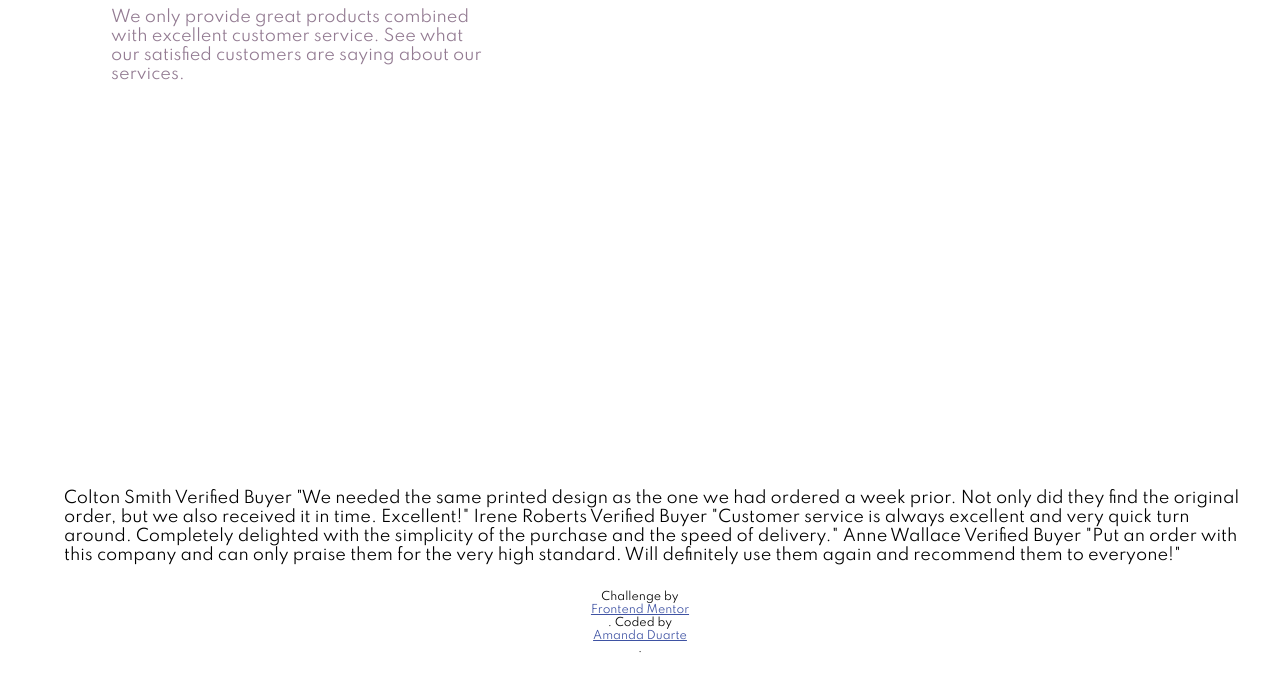
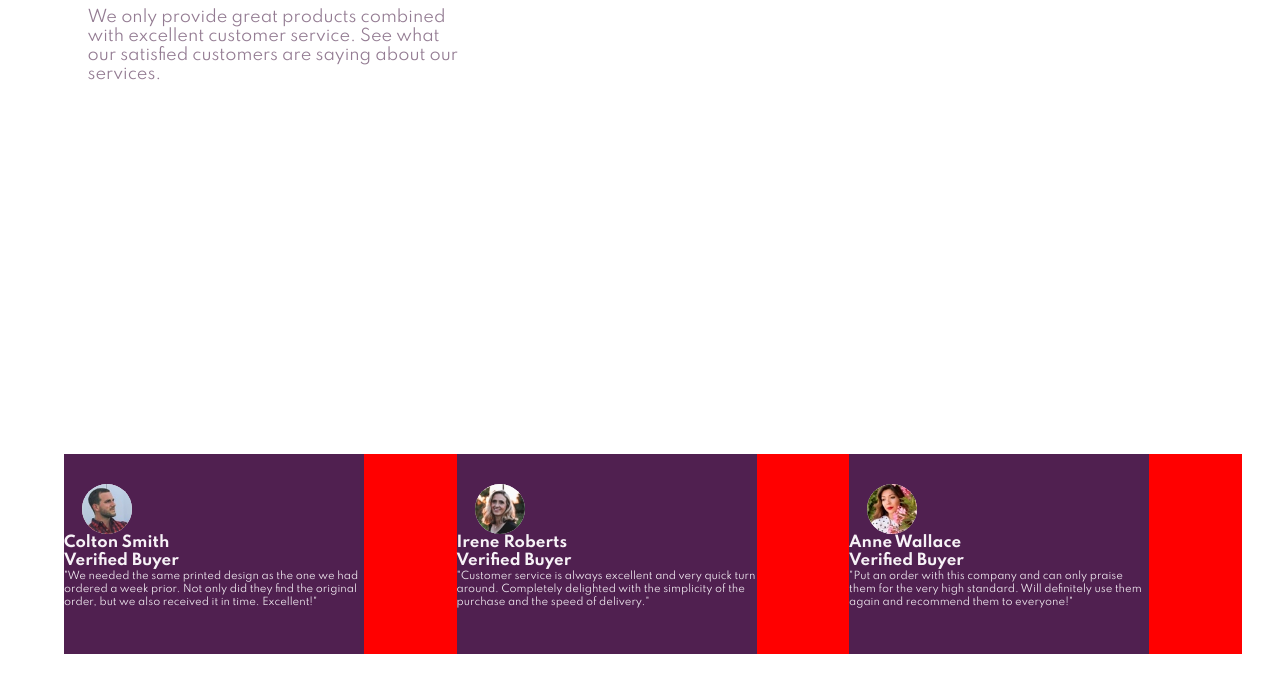
Before and after one commit to amandaduuaarte/social-proof-section-master, a plain HTML site: page index.html in a window 1280 px wide. Shown: the part 342-1036 px from the top of the page. Before the commit the page ends 998 px from the top, so only its background shows below. Drawn offline with Linux system fonts and the light colour scheme.

Commit message:
Inicialização dos segundo card

```diff
--- a/design/cards.css
+++ b/design/cards.css
@@ -33,3 +33,39 @@
     height:13px;
     background-color:hsl(300, 24%, 96%);
 }
+.cardsContainer{
+    display:grid;
+    flex-wrap: wrap;
+    grid-template-columns: 1fr 1fr 1fr;
+    flex-direction: row;
+    background-color:red;
+    justify-content:space-between;
+    margin: 0 0 40px 0;
+    color: hsl(300, 24%, 96%);
+
+}
+.cards{
+    height:200px;
+    width:300px;
+    background-color:hsl(300, 43%, 22%);
+    font-size: 10px;
+}
+.cardTitle{
+    font-size:15px;
+    background-color:hsl(300, 43%, 22%);
+}
+.cardSubTitle{
+    background-color:hsl(300, 43%, 22%);
+}
+.cardText{
+    background-color:hsl(300, 43%, 22%);
+}
+.cardHeader{
+    flex-direction:row;
+}
+#cardsImg{
+    margin:10% 0px 0px 6%;
+    height:50px;
+    width:50px;
+    border-radius: 55%;
+}
--- a/design/style.css
+++ b/design/style.css
@@ -12,7 +12,7 @@
 /* --------------- Divs ------------------------ */
 .container{
     grid-template-rows: 50% 50%;
-    margin: 5% 3% 2% 5%;
+    margin: 5% 3% 5px 5%;
 }
 .initial{
     grid-template-columns: 1fr 1fr;
@@ -28,7 +28,7 @@
 }
 #title{
     color: hsl(300, 43%, 22%);
-    margin: 10% 4% 0% ;
+    margin: 10% 2% 0% ;
     width:25%;
 
 }
@@ -36,7 +36,7 @@
     color:hsl(303, 10%, 53%);
     /*margin: 0% 5% 0% 5%;*/
     flex-direction: row;
-    margin: 3% 4%;
+    margin: 3% 2% 0%;
     justify-content: flex-start;
 
 }
--- a/index.html
+++ b/index.html
@@ -36,30 +36,44 @@
    </div>
 
 </div>
- <div class="cards">
-    Colton Smith
-    Verified Buyer
-    "We needed the same printed design as the one we had ordered a week prior.
-    Not only did they find the original order, but we also received it in time.
-    Excellent!"
+ <div class="cardsContainer">
 
-    Irene Roberts
-    Verified Buyer
-    "Customer service is always excellent and very quick turn around. Completely
-    delighted with the simplicity of the purchase and the speed of delivery."
+   <div class="cards" id="card-1">
+     <img id="cardsImg" src="images/image-colton.jpg" alt="colton">
+     <h1 class="cardTitle"> Colton Smith </h1>
+     <h2  class="cardSubTitle"> Verified Buyer </h2>
+    <p class="cardText">"We needed the same printed design as the one we had ordered a week prior.
+     Not only did they find the original order, but we also received it in time.
+     Excellent!"</p>
 
-    Anne Wallace
-    Verified Buyer
-    "Put an order with this company and can only praise them for the very high
-    standard. Will definitely use them again and recommend them to everyone!"
+  </div>
+<div class="cards" id="card-2">
+  <img id="cardsImg" src="images/image-irene.jpg" alt="colton">
+    <h1 class="cardTitle">Irene Roberts </h1>
+   <h2  class="cardSubTitle"> Verified Buyer </h2>
+
+  <p class="cardText">  "Customer service is always excellent and very quick turn around. Completely
+    delighted with the simplicity of the purchase and the speed of delivery."</p>
+    </div>
+
+    <div class="cards" id="card-3">
+      <img id="cardsImg" src="images/image-anne.jpg" alt="colton">
+   <h1  class="cardTitle"> Anne Wallace </h1>
+   <h2  class="cardSubTitle"> Verified Buyer </h2>
+  <p class="cardText"> "Put an order with this company and can only praise them for the very high
+    standard. Will definitely use them again and recommend them to everyone!"</p>
+    </div>
  </div>
   </div>
-</div>
-    <div class="attribution">
+    </div>
+
+   <!-- <div class="attribution">
       Challenge by
       <a href="https://www.frontendmentor.io?ref=challenge" target="_blank"
         >Frontend Mentor</a
       >. Coded by <a href="#">Amanda Duarte</a>.
     </div>
+    -->
+    </div>
   </body>
 </html>
```
